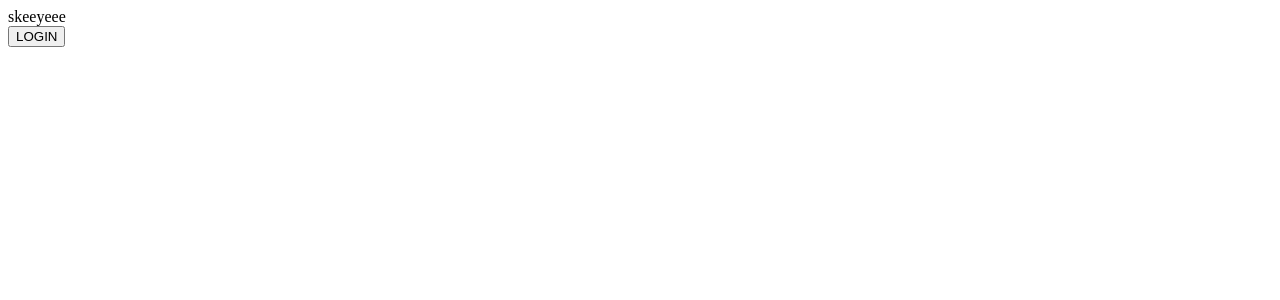
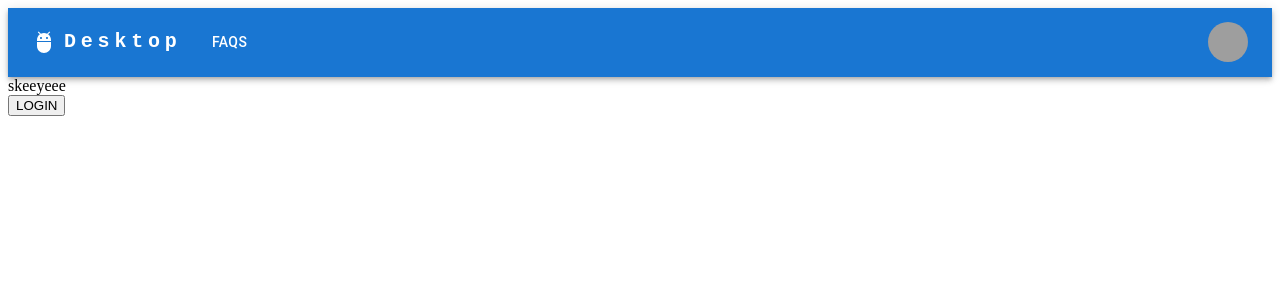
Before and after one commit to pixelverse-studios/mealthyme-ui, a Next.js app: page / in a window 1280 px wide. Shown: the top 300 px of the page. Built offline with nearby package versions, Linux system fonts and the light colour scheme; grey boxes are pictures that could not be loaded.

Commit message:
added bs mui navbar and comments for future reference

```diff
--- a/src/app/layout.tsx
+++ b/src/app/layout.tsx
@@ -2,6 +2,7 @@
 
 import ApolloWrapper from '@/lib/gql/ApolloWrapper'
 import ReduxWrapper from '@/lib/redux/ReduxWrapper'
+import Navbar from '@/components/nav'
 
 export const metadata: Metadata = {
   title: 'PantryPal',
@@ -17,7 +18,11 @@
     <html lang="en">
       <body>
         <ApolloWrapper>
-          <ReduxWrapper>{children}</ReduxWrapper>
+          <ReduxWrapper>
+            <Navbar />
+
+            {children}
+          </ReduxWrapper>
         </ApolloWrapper>
       </body>
     </html>
--- /dev/null
+++ b/src/components/nav/index.tsx
@@ -0,0 +1,162 @@
+'use client'
+import { useState } from 'react'
+import AppBar from '@mui/material/AppBar'
+import Box from '@mui/material/Box'
+import Toolbar from '@mui/material/Toolbar'
+import IconButton from '@mui/material/IconButton'
+import Typography from '@mui/material/Typography'
+import Menu from '@mui/material/Menu'
+import MenuIcon from '@mui/icons-material/Menu'
+import Container from '@mui/material/Container'
+import Avatar from '@mui/material/Avatar'
+import Button from '@mui/material/Button'
+import Tooltip from '@mui/material/Tooltip'
+import MenuItem from '@mui/material/MenuItem'
+import AdbIcon from '@mui/icons-material/Adb'
+
+const pages = ['FAQs']
+const settings = ['Profile', 'Account', 'Dashboard', 'Logout']
+
+function Navbar() {
+  const [anchorElNav, setAnchorElNav] = useState<null | HTMLElement>(null)
+  const [anchorElUser, setAnchorElUser] = useState<null | HTMLElement>(null)
+
+  const handleOpenNavMenu = (event: React.MouseEvent<HTMLElement>) => {
+    setAnchorElNav(event.currentTarget)
+  }
+  const handleOpenUserMenu = (event: React.MouseEvent<HTMLElement>) => {
+    setAnchorElUser(event.currentTarget)
+  }
+
+  const handleCloseNavMenu = () => {
+    setAnchorElNav(null)
+  }
+
+  const handleCloseUserMenu = () => {
+    setAnchorElUser(null)
+  }
+
+  return (
+    <AppBar position="static">
+      <Container maxWidth="xl">
+        <Toolbar disableGutters>
+          {/* Logo Holder Placement Begin */}
+          <AdbIcon sx={{ display: { xs: 'none', md: 'flex' }, mr: 1 }} />
+          <Typography
+            variant="h6"
+            noWrap
+            component="a"
+            href="#app-bar-with-responsive-menu"
+            sx={{
+              mr: 2,
+              display: { xs: 'none', md: 'flex' },
+              fontFamily: 'monospace',
+              fontWeight: 700,
+              letterSpacing: '.3rem',
+              color: 'inherit',
+              textDecoration: 'none'
+            }}>
+            Desktop
+          </Typography>
+          {/* Logo Holder Placement End */}
+          {/* Mobile Menu */}
+          <Box sx={{ flexGrow: 1, display: { xs: 'flex', md: 'none' } }}>
+            <IconButton
+              size="large"
+              aria-label="account of current user"
+              aria-controls="menu-appbar"
+              aria-haspopup="true"
+              onClick={handleOpenNavMenu}
+              color="inherit">
+              <MenuIcon />
+            </IconButton>
+            <Menu
+              id="menu-appbar"
+              anchorEl={anchorElNav}
+              anchorOrigin={{
+                vertical: 'bottom',
+                horizontal: 'left'
+              }}
+              keepMounted
+              transformOrigin={{
+                vertical: 'top',
+                horizontal: 'left'
+              }}
+              open={Boolean(anchorElNav)}
+              onClose={handleCloseNavMenu}
+              sx={{
+                display: { xs: 'block', md: 'none' }
+              }}>
+              {pages.map(page => (
+                <MenuItem key={page} onClick={handleCloseNavMenu}>
+                  <Typography textAlign="center">{page}</Typography>
+                </MenuItem>
+              ))}
+            </Menu>
+          </Box>
+          {/* Mobil Logo Placment Holder Begin */}
+          <AdbIcon sx={{ display: { xs: 'flex', md: 'none' }, mr: 1 }} />
+          <Typography
+            variant="h5"
+            noWrap
+            component="a"
+            href="#app-bar-with-responsive-menu"
+            sx={{
+              mr: 2,
+              display: { xs: 'flex', md: 'none' },
+              flexGrow: 1,
+              fontFamily: 'monospace',
+              fontWeight: 700,
+              letterSpacing: '.3rem',
+              color: 'inherit',
+              textDecoration: 'none'
+            }}>
+            Mobile
+          </Typography>
+          {/* Mobile Logo Placement End */}
+          {/* Desktop Nav Link */}
+          <Box sx={{ flexGrow: 1, display: { xs: 'none', md: 'flex' } }}>
+            {pages.map(page => (
+              <Button
+                key={page}
+                onClick={handleCloseNavMenu}
+                sx={{ my: 2, color: 'white', display: 'block' }}>
+                {page}
+              </Button>
+            ))}
+          </Box>
+          {/* Avatar Icon and Menu */}
+          <Box sx={{ flexGrow: 0 }}>
+            <Tooltip title="Open settings">
+              <IconButton onClick={handleOpenUserMenu} sx={{ p: 0 }}>
+                <Avatar alt="Remy Sharp" src="/static/images/avatar/2.jpg" />
+              </IconButton>
+            </Tooltip>
+            <Menu
+              sx={{ mt: '45px' }}
+              id="menu-appbar"
+              anchorEl={anchorElUser}
+              anchorOrigin={{
+                vertical: 'top',
+                horizontal: 'right'
+              }}
+              keepMounted
+              transformOrigin={{
+                vertical: 'top',
+                horizontal: 'right'
+              }}
+              open={Boolean(anchorElUser)}
+              onClose={handleCloseUserMenu}>
+              {settings.map(setting => (
+                <MenuItem key={setting} onClick={handleCloseUserMenu}>
+                  <Typography textAlign="center">{setting}</Typography>
+                </MenuItem>
+              ))}
+            </Menu>
+          </Box>
+        </Toolbar>
+      </Container>
+    </AppBar>
+  )
+}
+export default Navbar
```
